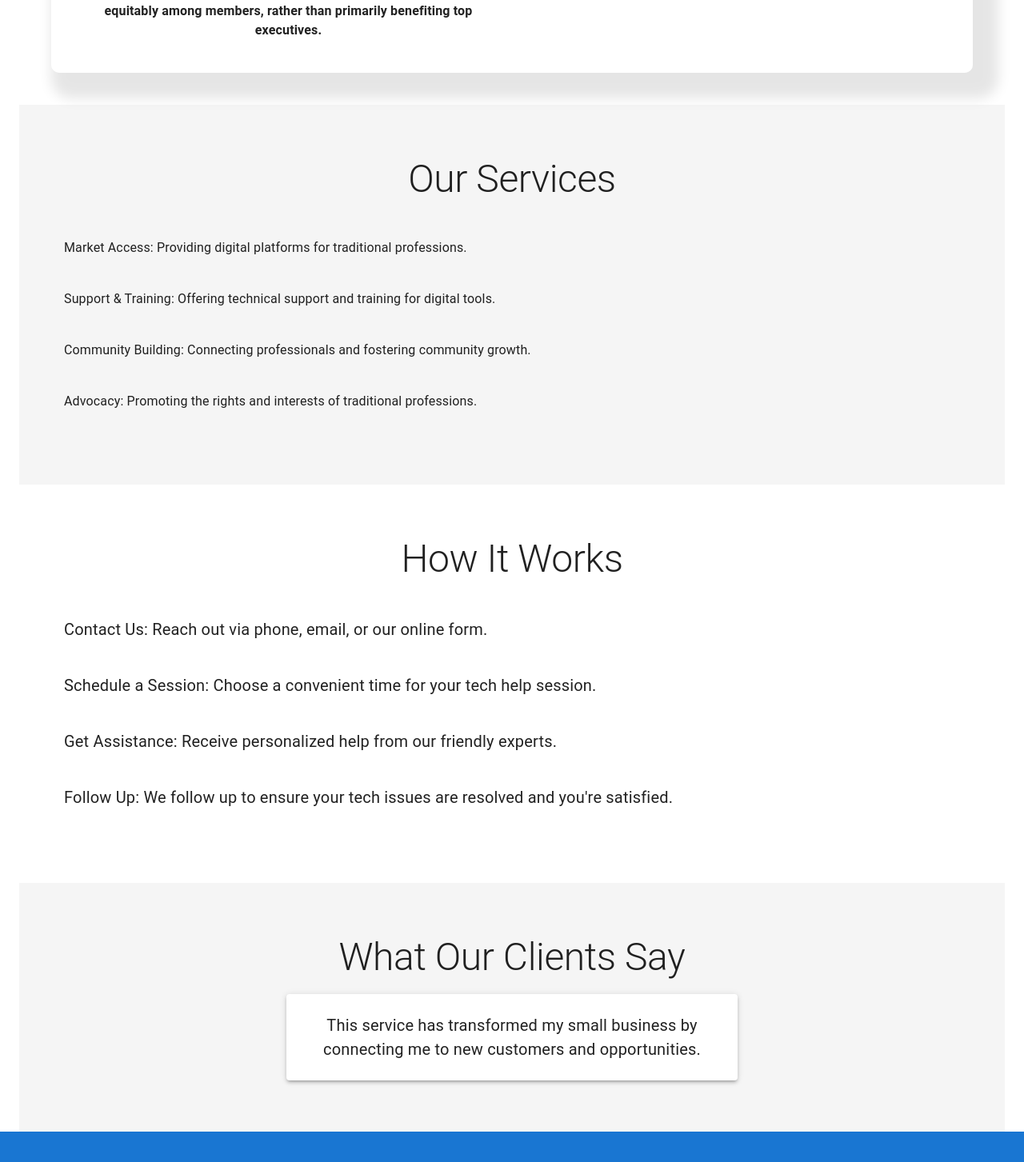
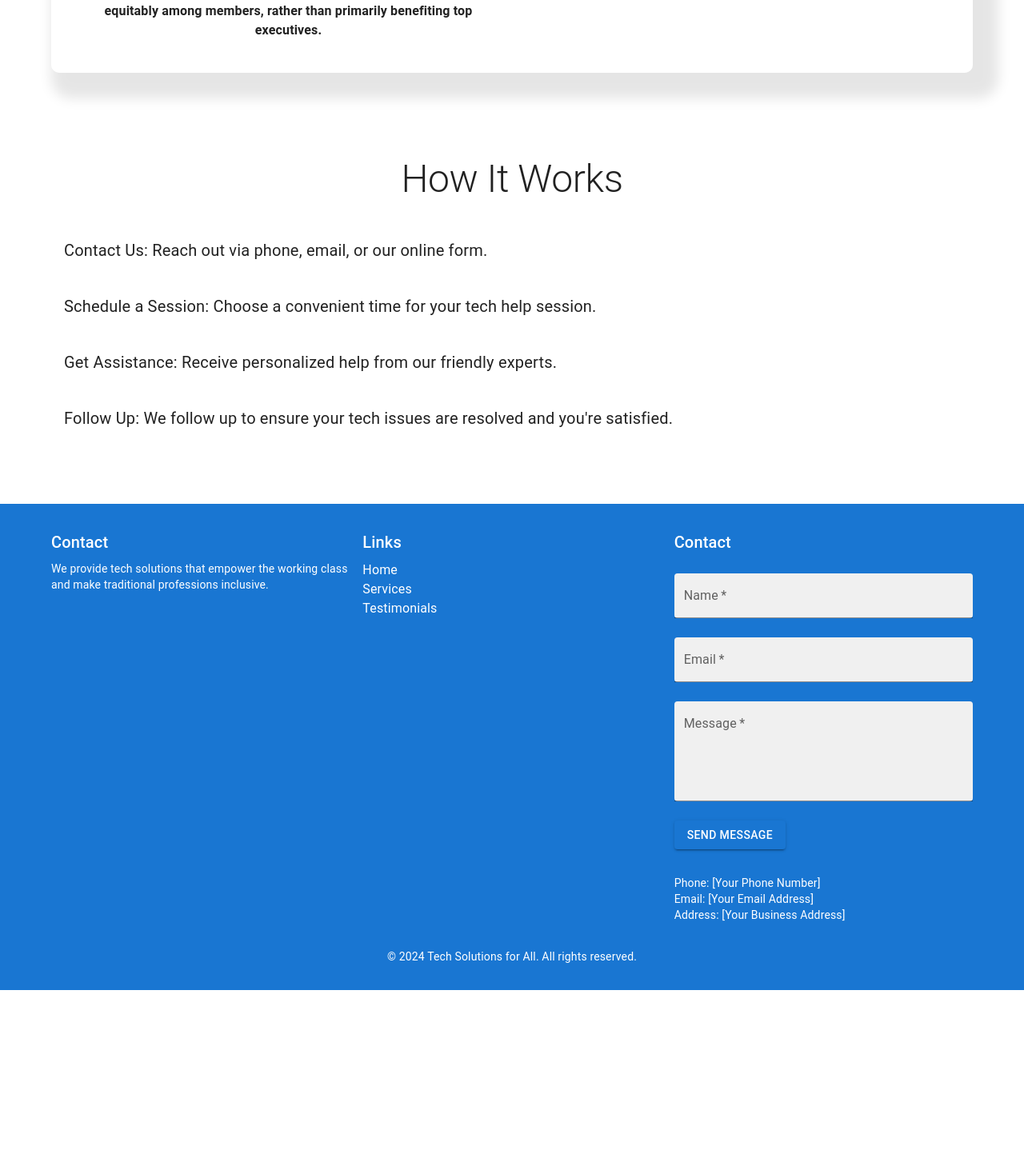
Before and after one commit to hameedsk381/tfe, a React (Vite) app: page / in a window 1280 px wide. Shown: the part 1520-2973 px from the top of the page at 80% size. After the commit the page ends 2758 px from the top, so only its background shows below. Built offline with nearby package versions, Linux system fonts and the light colour scheme; no server answers.

Commit message:
added css and about page removed testimonials

```diff
--- a/src/components/LandingPage.jsx
+++ b/src/components/LandingPage.jsx
@@ -16,9 +16,9 @@ const LandingPage = () => {
        <Hero />
        </Stack>
           <About />
-          <Services />
+          {/* <Services /> */}
           <HowItWorks />
-          <Testimonials />
+          {/* <Testimonials /> */}
 
     </Container>
   );
```
